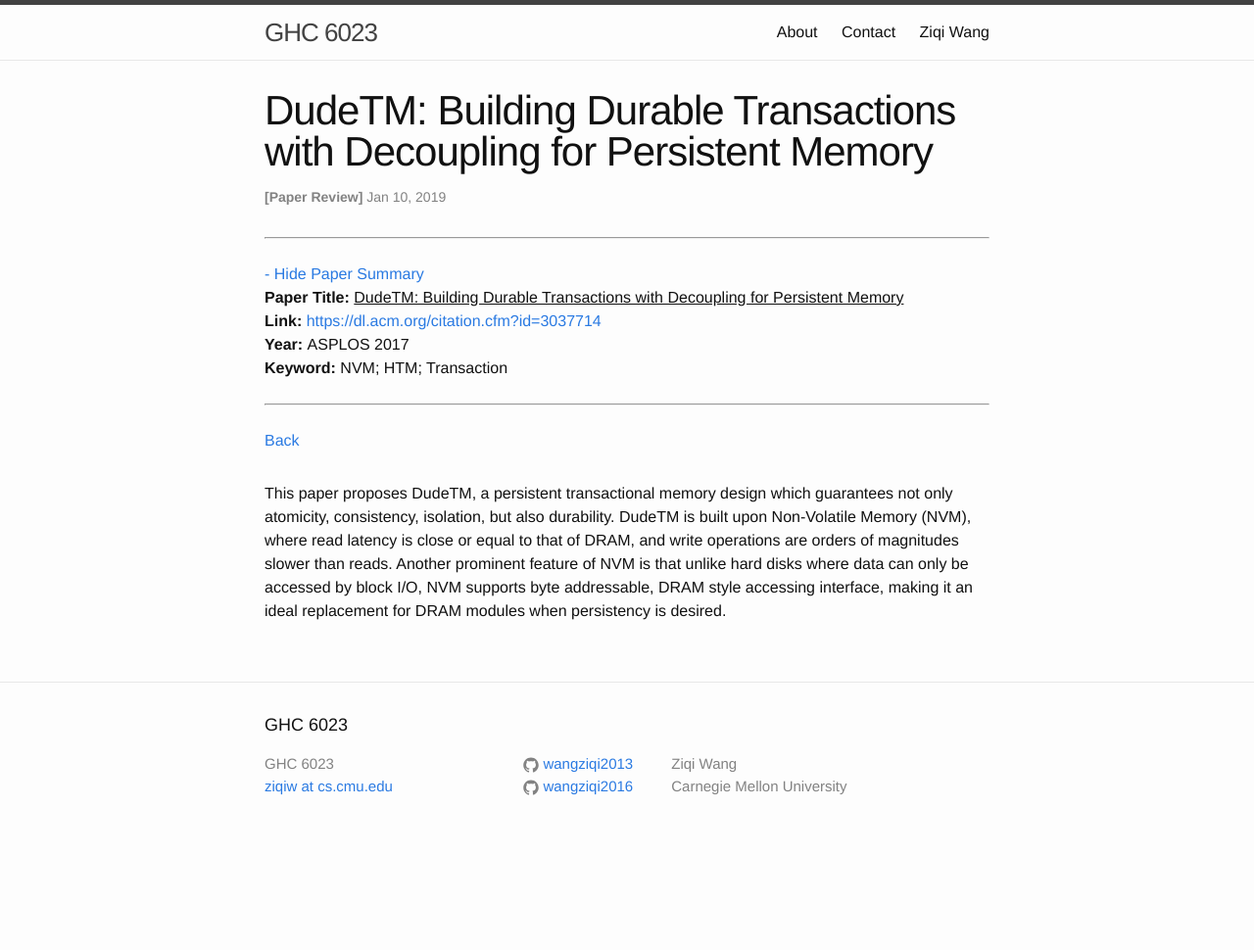
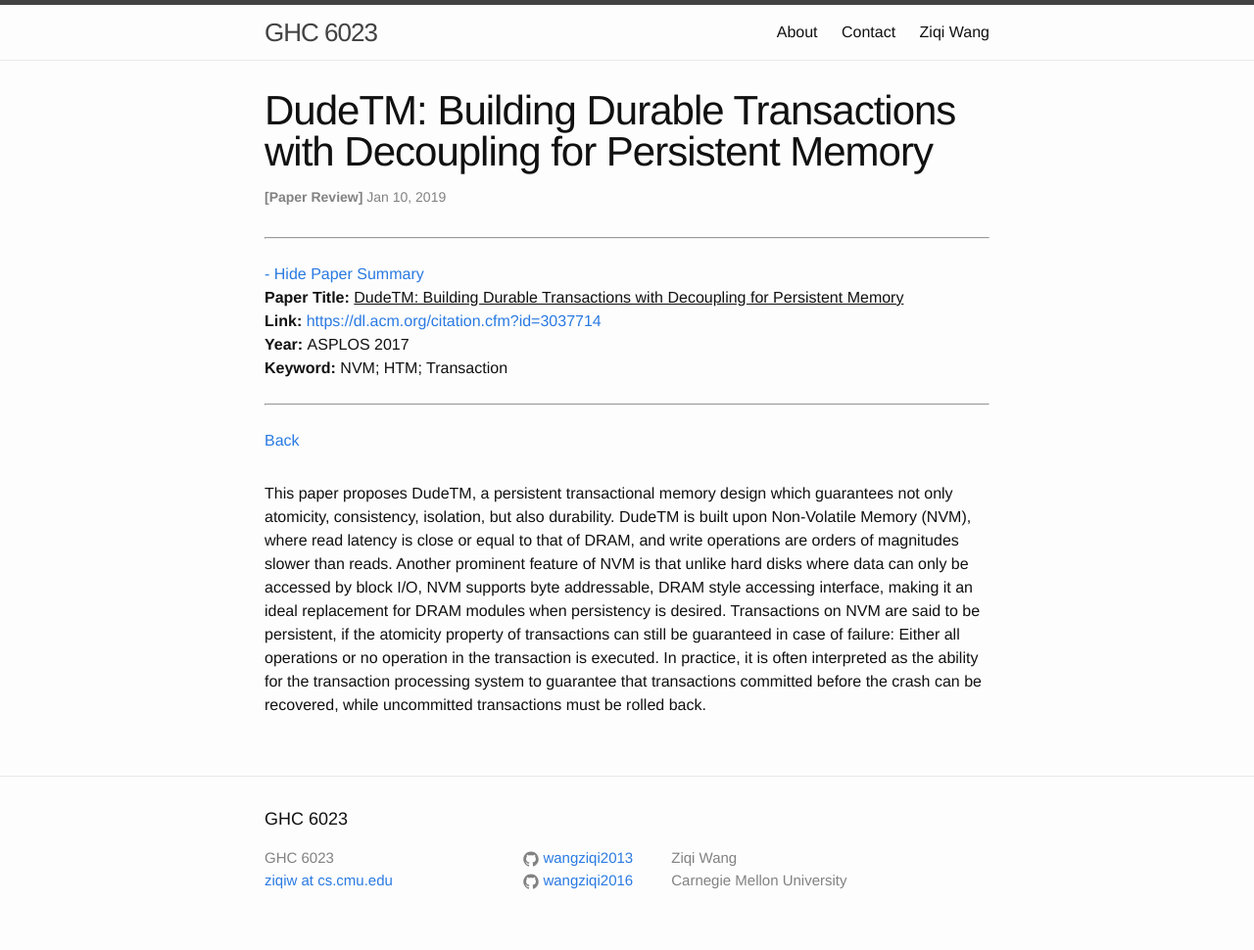
Before and after one commit to wangziqi2013/wangziqi2013.github.io, a Jekyll site: the page built from _posts/2019-01-10-dudetm.markdown, in a window 1280 px wide. Shown: the whole page at 98% size. Built offline with Jekyll 4.4.1, drawn with Linux system fonts in a browser that asks for light colours; before the commit the page ends 900 px from its top, so only the background shows below that.

Commit message:
Adding durability

```diff
--- a/_posts/2019-01-10-dudetm.markdown
+++ b/_posts/2019-01-10-dudetm.markdown
@@ -17,4 +17,8 @@ This paper proposes DudeTM, a persistent transactional memory design which guara
 isolation, but also durability. DudeTM is built upon Non-Volatile Memory (NVM), where read latency is close or equal
 to that of DRAM, and write operations are orders of magnitudes slower than reads. Another prominent feature of NVM
 is that unlike hard disks where data can only be accessed by block I/O, NVM supports byte addressable, DRAM style
-accessing interface, making it an ideal replacement for DRAM modules when persistency is desired.
+accessing interface, making it an ideal replacement for DRAM modules when persistency is desired. Transactions on NVM
+are said to be persistent, if the atomicity property of transactions can still be guaranteed in case of failure: Either
+all operations or no operation in the transaction is executed. In practice, it is often interpreted as the ability for
+the transaction processing system to guarantee that transactions committed before the crash can be recovered, while
+uncommitted transactions must be rolled back.
```
